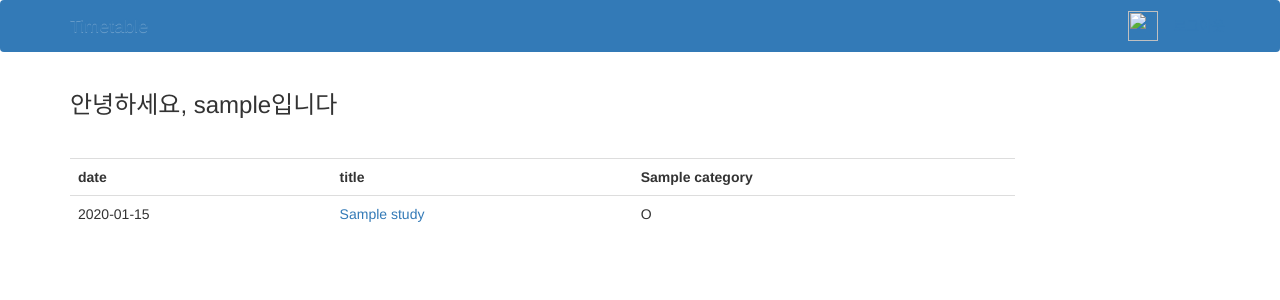
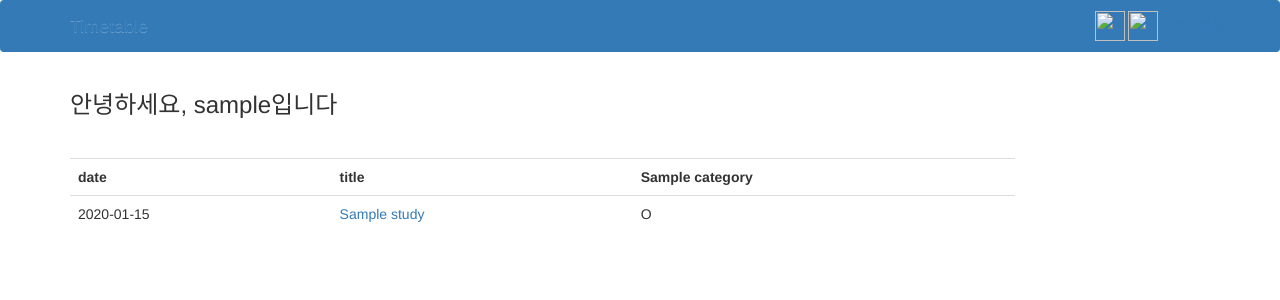
Before and after one commit to eunjungchoi/timetable, a Django app: template timeline/templates/timeline/account.html in a window 1280 px wide. Shown: the top 300 px of the page. Run offline with Django 3.2, Linux system fonts and the light colour scheme; the template is opened without the code that fills it: values that come from a table or form of the project are taken from there, others are empty; tables that the repository leaves empty hold one stand-in row (values such as "Sample post"); some libraries are stand-ins or nearby versions.

Commit message:
REFACTOR user request template

```diff
--- a/timeline/templates/timeline/account.html
+++ b/timeline/templates/timeline/account.html
@@ -14,7 +14,8 @@
 			</form> -->
 			<p class="navbar-text navbar-right">{{ user.username }} <a href="{% url 'log_out' %}" class="navbar-link">로그아웃</a></p>
 		<div class="navbar-right" style="margin: 10px 0;">
-			<img src="{{ user.profile.image }}" width="30" height="30">
+			<img src="{{ user.get_profile_image }}" width="30" height="30">
+			<img src="{{ request.user.get_profile_image }}" width="30" height="30">
 		</div>
 	</div>
 	{% endblock %}
```
